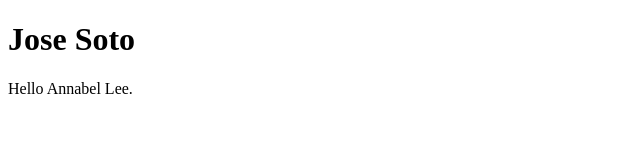
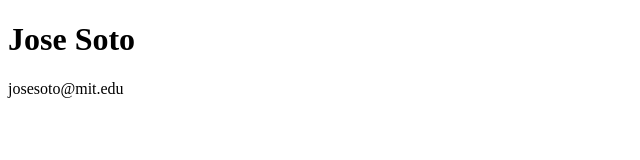
Before and after one commit to josejsoto/josejsoto.github.io, a plain HTML site: page index.html in a window 1280 px wide. Shown: the full height of the page, 0-640 px from the left. Drawn offline with Linux system fonts and the light colour scheme.

Commit message:
Update index.html

```diff
--- a/index.html
+++ b/index.html
@@ -2,6 +2,6 @@
 <html>
 <body>
 <h1>Jose Soto</h1>
-<p>Hello Annabel Lee.</p>
+<p>josesoto@mit.edu</p>
 </body>
 </html>
```
